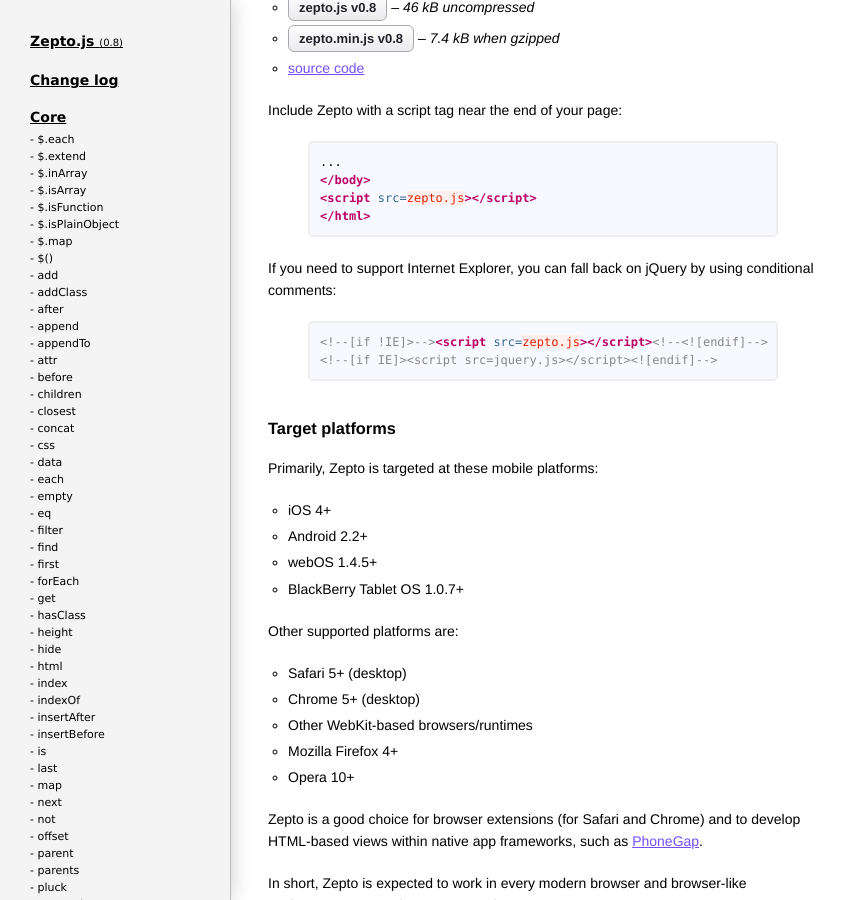
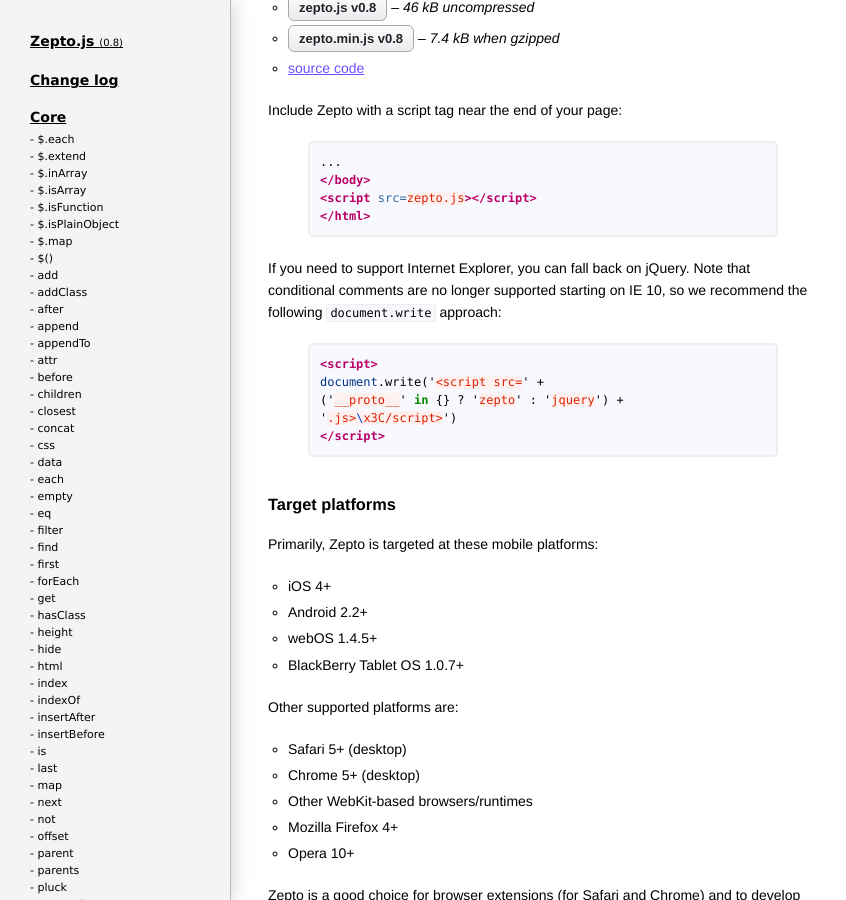
Before and after one commit to madrobby/zepto, a Jekyll site: the page built from index.html, in a window 1280 px wide and 900 px high, scrolled down 953 px. Shown: the whole window, without its empty margins (0-846 px from the left). Built offline with Jekyll 4.4.1, drawn with Linux system fonts in a browser that asks for light colours; Markdown is read by kramdown in place of the engine named in the settings.

Commit message:
change IE jQuery fallback to also work with IE 10

```diff
--- a/index.html
+++ b/index.html
@@ -110,11 +110,16 @@ github_url: https://github.com/madrobby/zepto
 {% endhighlight %}
 
   <p>
-    If you need to support Internet Explorer, you can fall back on jQuery by using conditional comments:
+    If you need to support Internet Explorer, you can fall back on jQuery.
+    Note that conditional comments are no longer supported starting on IE 10,
+    so we recommend the following <code>document.write</code> approach:
   </p>
 
-  {% highlight html %}<!--[if !IE]>--><script src=zepto.js></script><!--<![endif]-->
-<!--[if IE]><script src=jquery.js></script><![endif]-->
+  {% highlight html %}<script>
+document.write('<script src=' +
+('__proto__' in {} ? 'zepto' : 'jquery') +
+'.js>\x3C/script>')
+</script>
 {% endhighlight %}
 
   <h3>Target platforms</h3>
```
